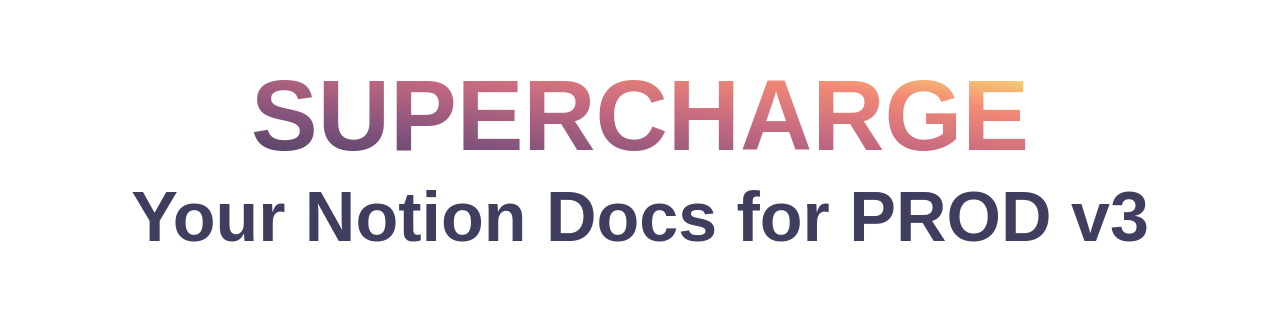
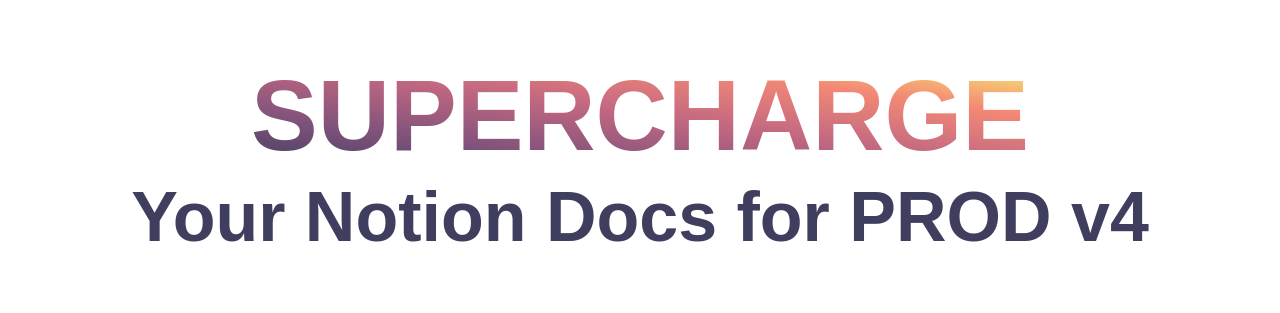
Before and after one commit to Kakada10/wotion-app, a Next.js app: page / in a window 1280 px wide. Shown: the part 158-471 px from the top of the page. Built offline with nearby package versions, Linux system fonts and the light colour scheme.

Commit message:
Update hero.tsx

```diff
--- a/components/landing/hero.tsx
+++ b/components/landing/hero.tsx
@@ -37,7 +37,7 @@
             SUPERCHARGE
           </Text>
           <br />
-          Your Notion Docs for PROD v3
+          Your Notion Docs for PROD v4
         </Heading>
         <Text color={"gray.500"} fontSize={"xl"}>
           Welcome to Wotion: a library of dynamic widgets for Notion.
```
